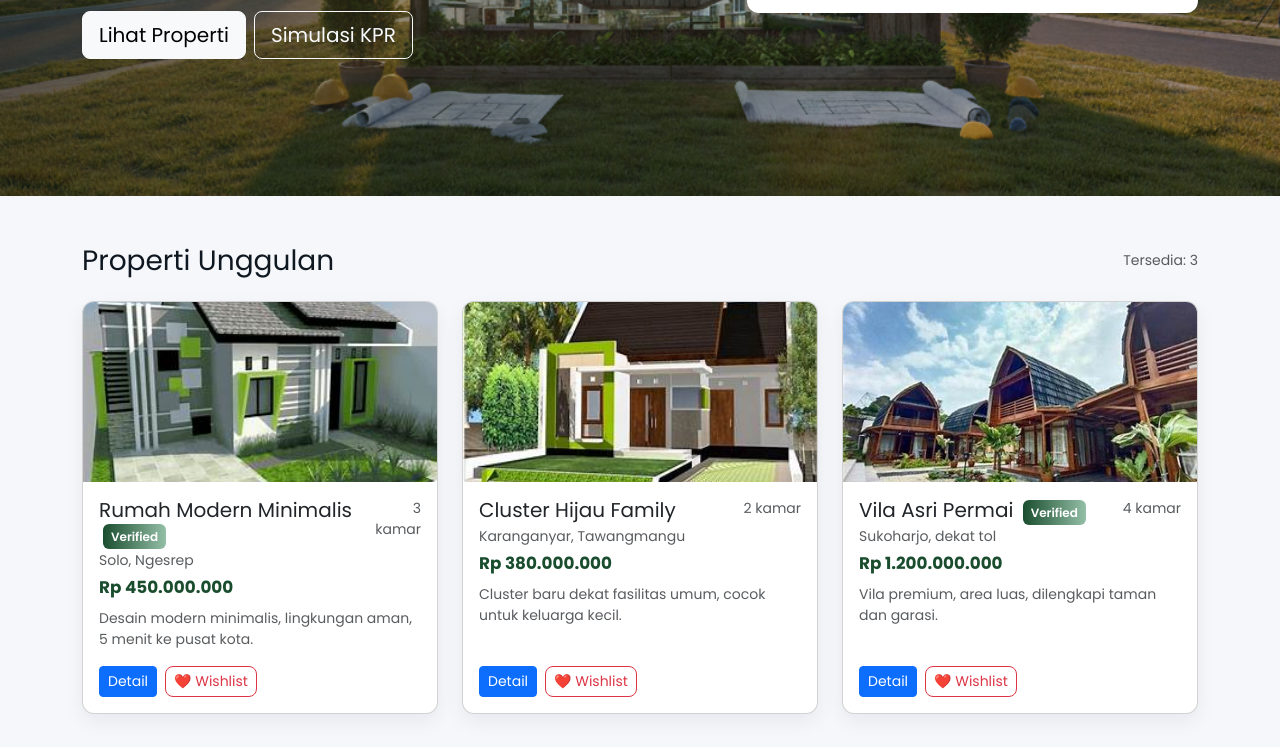
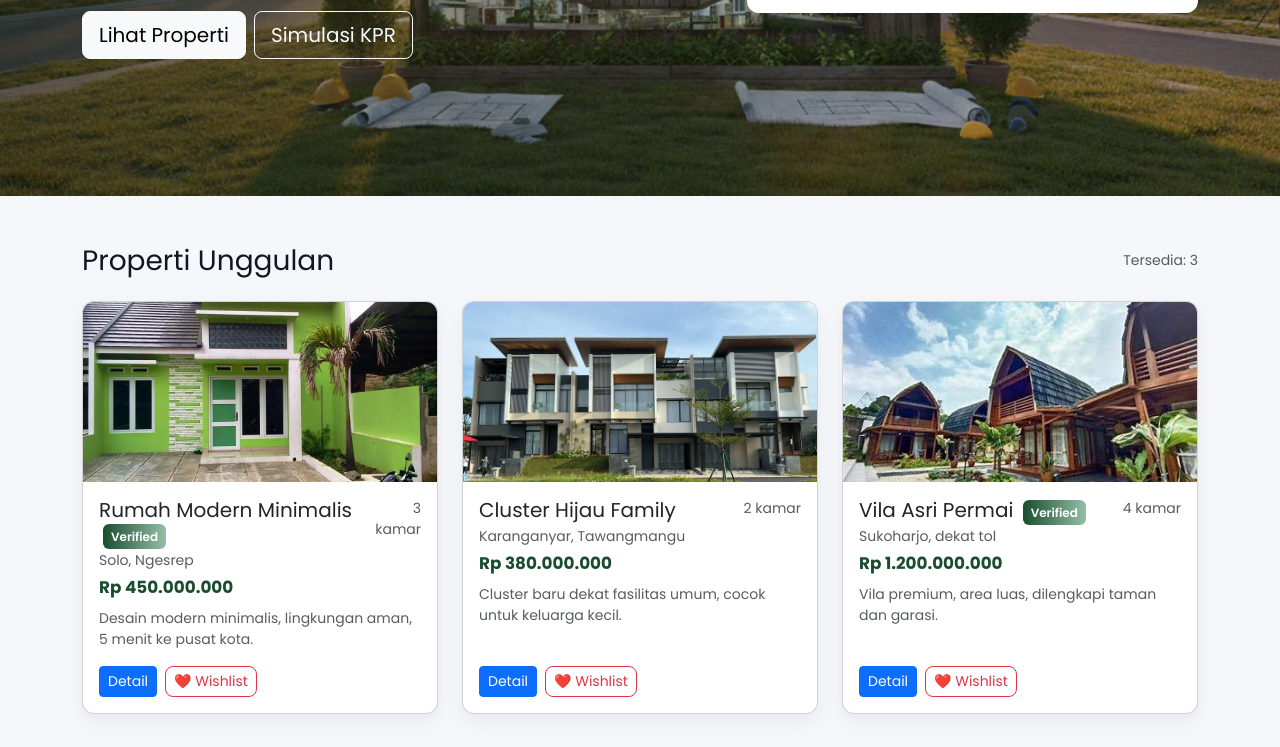
Before and after one commit to aghniya23-hub/Real-Estate-Project, a plain HTML site: page index.html in a window 1280 px wide. Shown: the part 350-1097 px from the top of the page. Drawn offline with nearby package versions, Linux system fonts and the light colour scheme.

Commit message:
Update image paths and descriptions in properties

```diff
--- a/index.html
+++ b/index.html
@@ -242,8 +242,8 @@
   <script>
     // ===== sample data properti (embed supaya index.html langsung jalan)
     const properties = [
-      { id:1, nama:"Rumah Modern Minimalis", harga:450000000, lokasi:"Solo, Ngesrep", kamar:3, verified:true, img:"img/rumah.jpeg", desc:"Desain modern minimalis, lingkungan aman, 5 menit ke pusat kota." },
-      { id:2, nama:"Cluster Hijau Family", harga:380000000, lokasi:"Karanganyar, Tawangmangu", kamar:2, verified:false, img:"img/rumah2.jpeg", desc:"Cluster baru dekat fasilitas umum, cocok untuk keluarga kecil." },
+      { id:1, nama:"Rumah Modern Minimalis", harga:450000000, lokasi:"Solo, Ngesrep", kamar:3, verified:true, img:"img/rumahmodernminimalis.jpg", desc:"Desain modern minimalis, lingkungan aman, 5 menit ke pusat kota." },
+      { id:2, nama:"Cluster Hijau Family", harga:380000000, lokasi:"Karanganyar, Tawangmangu", kamar:2, verified:false, img:"img/clusterhijau.jpg", desc:"Cluster baru dekat fasilitas umum, cocok untuk keluarga kecil." },
       { id:3, nama:"Vila Asri Permai", harga:1200000000, lokasi:"Sukoharjo, dekat tol", kamar:4, verified:true, img:"img/villajpg.jpg", desc:"Vila premium, area luas, dilengkapi taman dan garasi." }
     ];
 
```
